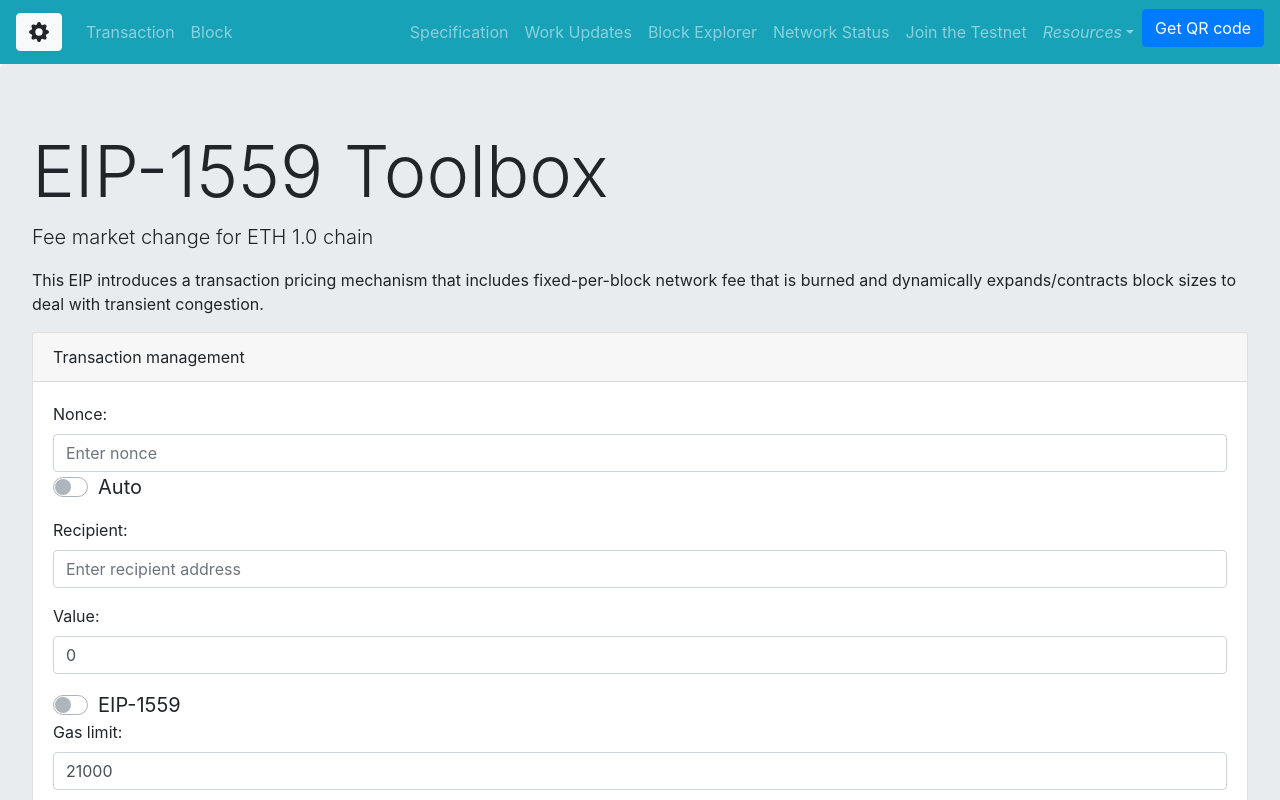
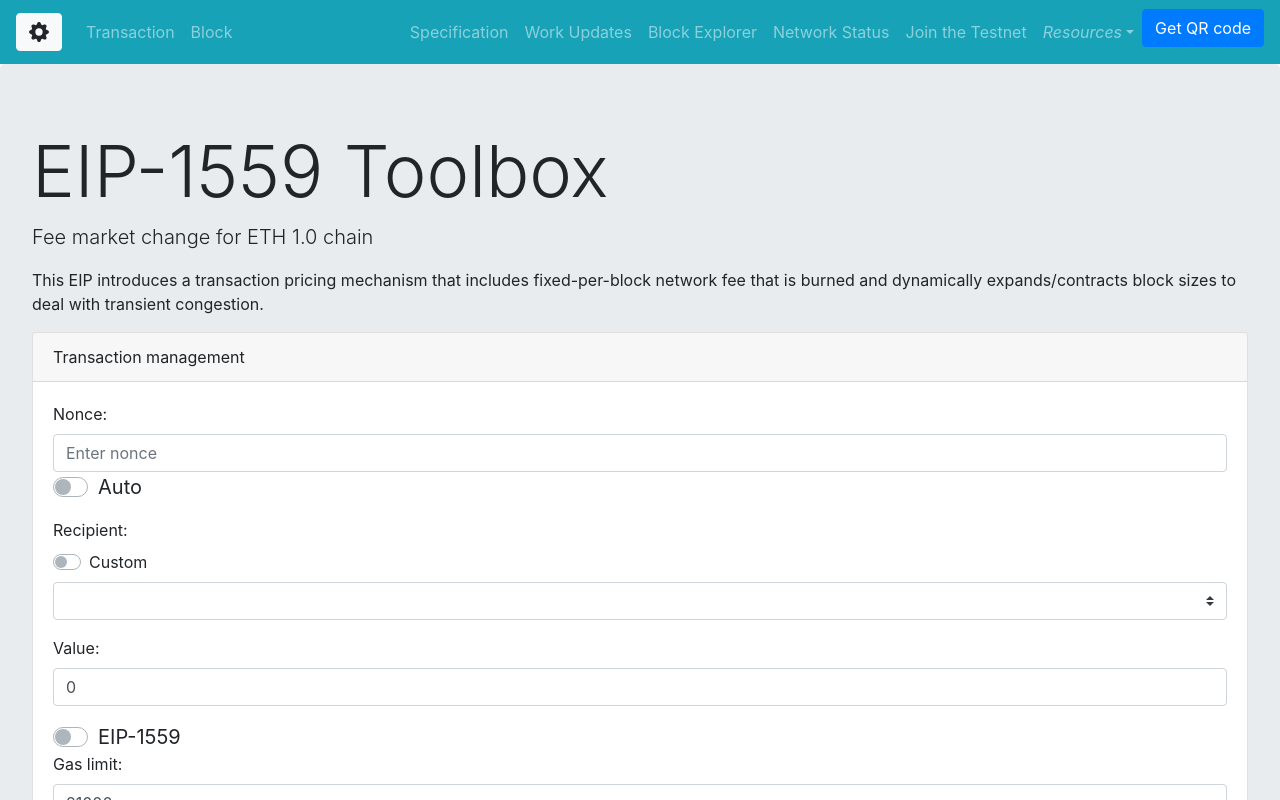
Before and after one commit to AbdelStark/eip1559-ui, a Vue app: page / in a window 1280 px wide. Shown: the top 800 px of the page. Built offline with nearby package versions, Linux system fonts and the light colour scheme; no server answers.

Commit message:
load accounts from genesis

```diff
--- a/src/components/core/SubmitTransactionPanel.vue
+++ b/src/components/core/SubmitTransactionPanel.vue
@@ -24,12 +24,18 @@
                 </b-form-group>
 
                 <b-form-group id="input-group-to" label="Recipient:" label-for="input-to">
+                    <b-form-checkbox switch
+                                     v-model="customRecipient">Custom
+                    </b-form-checkbox>
                     <b-form-input
                             id="input-to"
                             placeholder="Enter recipient address"
                             required
+                            v-if="customRecipient"
                             v-model="formSubmitTransaction.transaction.to"
                     ></b-form-input>
+                    <b-form-select :options="accounts" class="mt-2" id="input-to" v-if="!customRecipient"
+                                   v-model="formSubmitTransaction.transaction.to"></b-form-select>
                 </b-form-group>
                 <b-form-group id="input-group-value" label="Value:" label-for="input-value">
                     <b-form-input
@@ -37,6 +43,7 @@
                             required
                             v-model="formSubmitTransaction.transaction.value"
                     ></b-form-input>
+
                 </b-form-group>
                 <b-form-checkbox size="lg" switch v-model="formSubmitTransaction.transaction.isEIP1559">EIP-1559
                 </b-form-checkbox>
@@ -82,15 +89,30 @@
 
 <script>
     import {mapState} from "vuex";
+    import {accountsToSelectAddressOptions} from "../../util/account";
 
     export default {
         name: "SubmitTransactionPanel",
-        computed: mapState([
-            'formSubmitTransaction'
-        ]),
+        data() {
+            return {
+                customRecipient: false,
+            }
+        },
+        async beforeMount() {
+            if (this.$store.state.accounts == null) {
+                this.$store.state.accounts = await this.$store.state.services.genesis.loadAccounts();
+            }
+        },
+        computed: {
+            accounts() {
+                return accountsToSelectAddressOptions(this.$store.state.accounts);
+            },
+            ...mapState([
+                'formSubmitTransaction',
+            ])
+        },
         methods: {
             async onSubmitTransaction(evt) {
-                console.log('privateKey: ', this.$store.state.userSettings.privateKey);
                 evt.preventDefault();
                 const transactionHash = await this.$store.state.services.transaction.submitTransaction(
                     this.formSubmitTransaction.transaction,
--- a/src/components/page/AppSettings.vue
+++ b/src/components/page/AppSettings.vue
@@ -1,6 +1,5 @@
 <template>
     <b-modal id="modal-settings" title="Settings">
-        <h2>Toolbox configuration</h2>
         <b-form-group
                 id="input-group-private-key"
                 label="Private key:"
@@ -20,12 +19,26 @@
             <b-form-select :options="accounts" class="mt-2" v-if="!customPrivateKey"
                            v-model="userSettings.privateKey"></b-form-select>
         </b-form-group>
+        <b-form-group
+                id="input-group-tx-api-gw-endpoint"
+                label="Transaction API Gateway:"
+                label-for="input-tx-api-gw-endpoint"
+        >
+            <b-form-input
+                    id="input-tx-api-gw-endpoint"
+                    placeholder="Enter url"
+                    required
+                    type="url"
+                    v-model="config.apiGateway.rootEndpoint"
+            ></b-form-input>
+        </b-form-group>
     </b-modal>
 </template>
 
 <script>
 
     import {mapState} from "vuex";
+    import {accountsToSelectPrivateKeyOptions} from "../../util/account";
 
     export default {
         name: "settings",
@@ -37,20 +50,11 @@
         methods: {},
         computed: {
             accounts() {
-                const accountOptions = [];
-                const accounts = this.$store.state.accounts;
-                if (accounts != null) {
-                    accounts.forEach(account => {
-                        accountOptions.push({
-                            value: account.privateKey,
-                            text: account.address,
-                        });
-                    });
-                }
-                return accountOptions;
+                return accountsToSelectPrivateKeyOptions(this.$store.state.accounts);
             },
             ...mapState([
                 'userSettings',
+                'config',
             ])
         },
     }
--- a/src/main.js
+++ b/src/main.js
@@ -7,7 +7,7 @@ import Vuex from 'vuex'
 import './plugins/bootstrap-vue'
 import App from './App.vue'
 import BaseFeeService from './service/BaseFeeService'
-import {newTransaction} from './util/transaction-util'
+import {newTransaction} from './util/transaction'
 import {GlobalConfiguration} from './config'
 import TransactionService from "./service/TransactionService";
 import GenesisService from "./service/GenesisService";
--- a/src/service/TransactionService.js
+++ b/src/service/TransactionService.js
@@ -1,4 +1,4 @@
-import {transactionToRequestPayload} from "../util/transaction-util";
+import {transactionToRequestPayload} from "../util/transaction";
 
 const axios = require('axios').default;
 
--- /dev/null
+++ b/src/util/account.js
@@ -0,0 +1,25 @@
+export function accountsToSelectPrivateKeyOptions(accounts) {
+    const accountOptions = [];
+    if (accounts != null) {
+        accounts.forEach(account => {
+            accountOptions.push({
+                value: account.privateKey,
+                text: account.address,
+            });
+        });
+    }
+    return accountOptions;
+}
+
+export function accountsToSelectAddressOptions(accounts) {
+    const accountOptions = [];
+    if (accounts != null) {
+        accounts.forEach(account => {
+            accountOptions.push({
+                value: account.address,
+                text: account.address,
+            });
+        });
+    }
+    return accountOptions;
+}
--- /dev/null
+++ b/src/util/hex.js
@@ -0,0 +1,8 @@
+const HEX_PREFIX = "0x";
+
+export function hexStringWithPrefix(str) {
+    if (!str.startsWith(HEX_PREFIX)) {
+        str = HEX_PREFIX.concat(str);
+    }
+    return str;
+}
--- a/src/util/transaction-util.js
+++ b/src/util/transaction.js
@@ -1,9 +1,6 @@
-module.exports = {
-    newTransaction,
-    transactionToRequestPayload,
-};
+import {hexStringWithPrefix} from './hex';
 
-function newTransaction() {
+export function newTransaction() {
     return {
         nonce: null,
         to: '',
@@ -17,9 +14,9 @@ function newTransaction() {
     };
 }
 
-function transactionToRequestPayload(tx) {
+export function transactionToRequestPayload(tx) {
     const requestPayload = {
-        to: tx.to,
+        to: hexStringWithPrefix(tx.to),
         value: tx.value,
         gasLimit: tx.gasLimit,
     };
```
